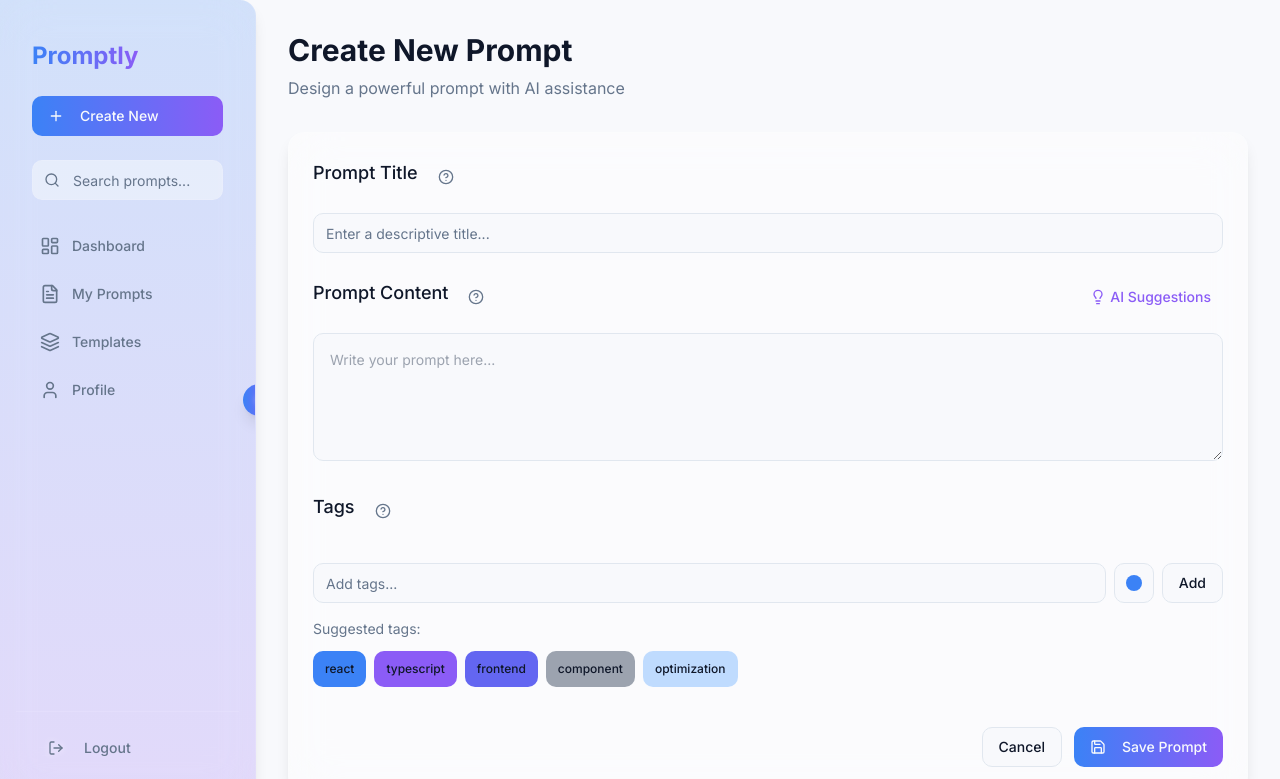
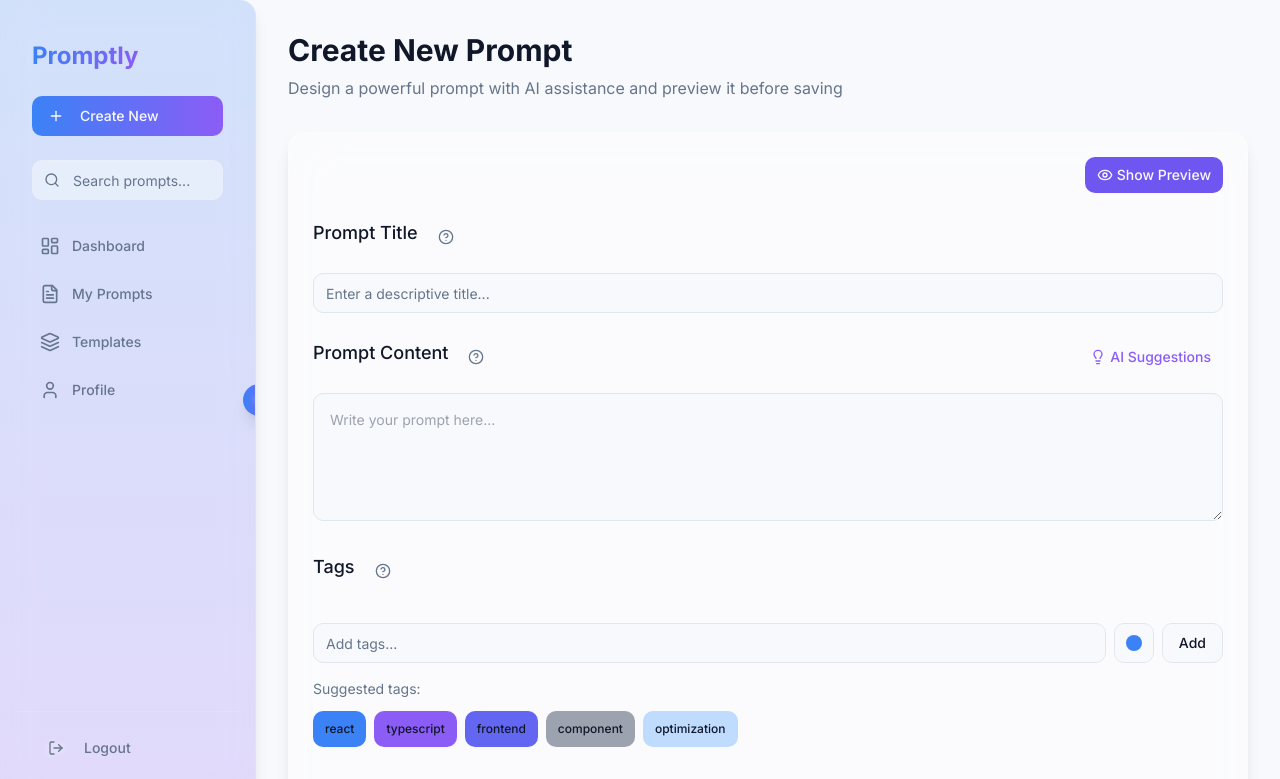
Before and after one commit to harrykioko/promptly, a React (Vite) app: page /prompts/new in a window 1280 px wide. Shown: the top 779 px of the page. Built offline with nearby package versions, Linux system fonts and the light colour scheme.

Commit message:
Add prompt preview feature
This commit adds a preview feature to the prompt creation form, allowing users to see a preview of their prompt before saving it.  This improves the user experience by allowing users to review their prompt before saving.

```diff
--- a/src/components/prompts/PromptForm.tsx
+++ b/src/components/prompts/PromptForm.tsx
@@ -1,11 +1,13 @@
+
 import React, { useState } from 'react';
-import { Lightbulb, Save } from 'lucide-react';
+import { Lightbulb, Save, Eye, EyeOff } from 'lucide-react';
 import { Button } from '../ui/button';
 import { Input } from '../ui/input';
 import { toast } from 'sonner';
 import FormField from './FormField';
 import TagsManager from './TagsManager';
 import AIPromptSuggestions from './AIPromptSuggestions';
+import PromptPreview from './PromptPreview';
 
 interface Tag {
   id: string;
@@ -34,6 +36,7 @@ const PromptForm = ({ onSave, onCancel, initialData }: PromptFormProps) => {
     initialData?.tags.map((tag, index) => ({ id: `${index}`, name: tag })) || []
   );
   const [showAiSuggestion, setShowAiSuggestion] = useState(false);
+  const [showPreview, setShowPreview] = useState(false);
 
   const aiSuggestions = {
     promptTitle: "Try to make your title clear and descriptive of the task you want AI to perform",
@@ -66,8 +69,44 @@ const PromptForm = ({ onSave, onCancel, initialData }: PromptFormProps) => {
     setShowAiSuggestion(false);
   };
 
+  const togglePreview = () => {
+    setShowPreview(!showPreview);
+  };
+
   return (
     <div className="space-y-6">
+      <div className="flex justify-end mb-4">
+        <Button
+          variant="secondary"
+          size="sm"
+          onClick={togglePreview}
+          className="flex items-center gap-1"
+        >
+          {showPreview ? (
+            <>
+              <EyeOff className="h-4 w-4" />
+              <span>Hide Preview</span>
+            </>
+          ) : (
+            <>
+              <Eye className="h-4 w-4" />
+              <span>Show Preview</span>
+            </>
+          )}
+        </Button>
+      </div>
+
+      {showPreview && (
+        <div className="mb-8 animate-fade-in">
+          <h2 className="text-lg font-semibold mb-3">Preview</h2>
+          <PromptPreview
+            title={title}
+            content={content}
+            tags={tags}
+          />
+        </div>
+      )}
+
       <FormField
         id="prompt-title"
         label="Prompt Title"
--- /dev/null
+++ b/src/components/prompts/PromptPreview.tsx
@@ -0,0 +1,75 @@
+
+import React from 'react';
+import { Clock, Tag, Copy } from 'lucide-react';
+import { Button } from '../ui/button';
+import GlassCard from '../ui/GlassCard';
+import { cn } from '@/lib/utils';
+import { toast } from 'sonner';
+
+interface Tag {
+  id: string;
+  name: string;
+  color?: string;
+}
+
+interface PromptPreviewProps {
+  title: string;
+  content: string;
+  tags: Tag[];
+}
+
+const PromptPreview = ({ title, content, tags }: PromptPreviewProps) => {
+  const copyToClipboard = () => {
+    navigator.clipboard.writeText(content);
+    toast.success("Prompt copied to clipboard");
+  };
+
+  const getTagDisplay = (tag: Tag) => {
+    return (
+      <span
+        key={tag.id}
+        className={cn(
+          "inline-flex items-center px-2.5 py-0.5 rounded-full text-xs font-medium",
+          tag.color || "bg-secondary/20 text-secondary-foreground"
+        )}
+      >
+        <Tag className="h-3 w-3 mr-1" />
+        {tag.name}
+      </span>
+    );
+  };
+
+  return (
+    <GlassCard className="hover:shadow-xl transition-all duration-300">
+      <div className="flex justify-between items-start mb-3">
+        <h3 className="font-semibold text-lg">{title || "Untitled Prompt"}</h3>
+      </div>
+
+      <div className="mb-4">
+        <p className="text-muted-foreground line-clamp-3 text-sm">
+          {content || "No content yet"}
+        </p>
+      </div>
+
+      <div className="flex flex-wrap gap-2 mb-4">
+        {tags.length > 0
+          ? tags.map((tag) => getTagDisplay(tag))
+          : <span className="text-xs text-muted-foreground">No tags added</span>}
+      </div>
+
+      <div className="flex justify-between items-center">
+        <div className="flex items-center text-xs text-muted-foreground">
+          <Clock className="h-3 w-3 mr-1" />
+          <span>Preview</span>
+        </div>
+
+        <Button size="sm" className="bg-gradient" onClick={copyToClipboard}>
+          <Copy className="h-4 w-4 mr-1" />
+          Copy
+        </Button>
+      </div>
+    </GlassCard>
+  );
+};
+
+export default PromptPreview;
--- a/src/pages/NewPrompt.tsx
+++ b/src/pages/NewPrompt.tsx
@@ -34,7 +34,7 @@ const NewPrompt = () => {
         <div>
           <h1 className="text-3xl font-bold mb-2">Create New Prompt</h1>
           <p className="text-muted-foreground">
-            Design a powerful prompt with AI assistance
+            Design a powerful prompt with AI assistance and preview it before saving
           </p>
         </div>
 
```
